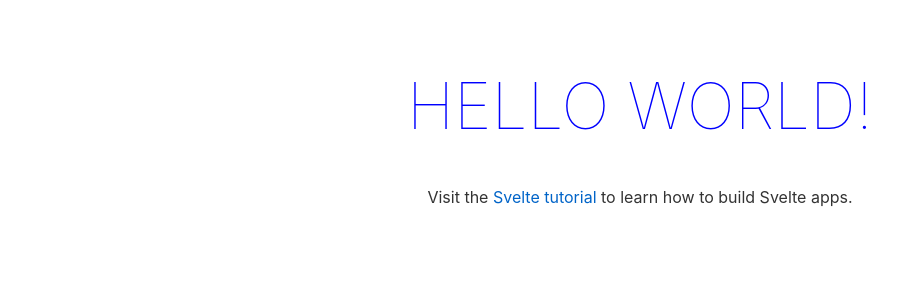
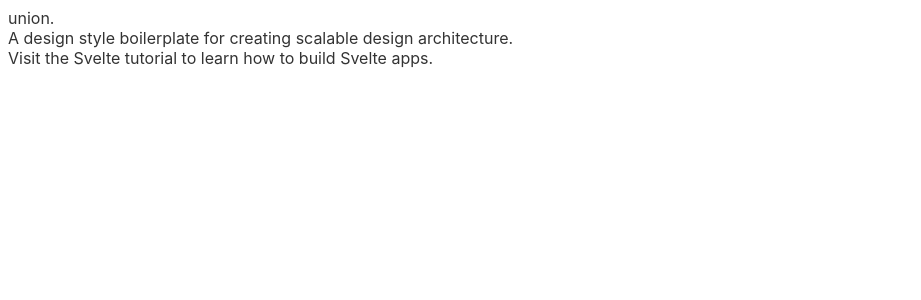
Before and after one commit to jamespatrickgibson/union, a Svelte app: page / in a window 1280 px wide. Shown: the top 300 px of the page, without its empty margins (0-921 px from the left). Built offline with nearby package versions, Linux system fonts and the light colour scheme.

Commit message:
feat: Added basic css and main page

```diff
--- a/src/App.svelte
+++ b/src/App.svelte
@@ -4,30 +4,15 @@
 
 <style lang="scss">
   @use "scss/utils/tokens" as *;
-
-  main {
-    text-align: center;
-    padding: 1em;
-    max-width: 240px;
-    margin: 0 auto;
-  }
-
-  h1 {
-    color: $color-primary-500;
-    text-transform: uppercase;
-    font-size: 4em;
-    font-weight: 100;
-  }
-
-  @media (min-width: 640px) {
-    main {
-      max-width: none;
-    }
-  }
+  @import "scss/union";
 </style>
 
 <main>
-  <h1>Hello {name}!</h1>
+  <h1>
+    {name}.
+    <br />
+    A design style boilerplate for creating scalable design architecture.
+  </h1>
   <p>
     Visit the
     <a href="https://svelte.dev/tutorial">Svelte tutorial</a>
--- a/src/main.js
+++ b/src/main.js
@@ -1,10 +1,10 @@
-import App from './App.svelte';
+import App from "./App.svelte";
 
 const app = new App({
-	target: document.body,
-	props: {
-		name: 'world'
-	}
+  target: document.body,
+  props: {
+    name: "union"
+  }
 });
 
 export default app;
```
Also changed, not shown: public/build/bundle.css, public/build/bundle.js, 2 other files (tests, documents, lock files or other folders).
